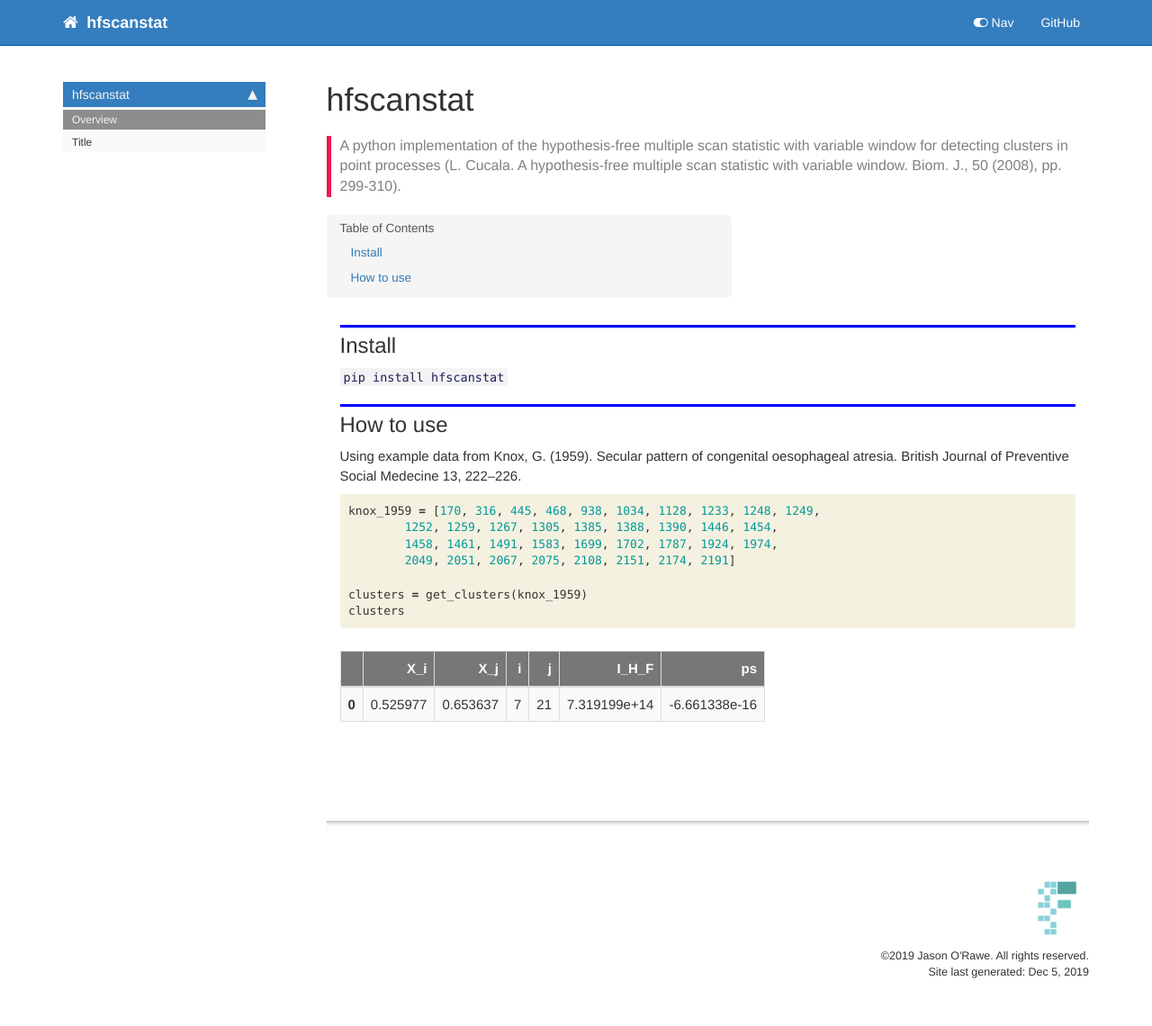
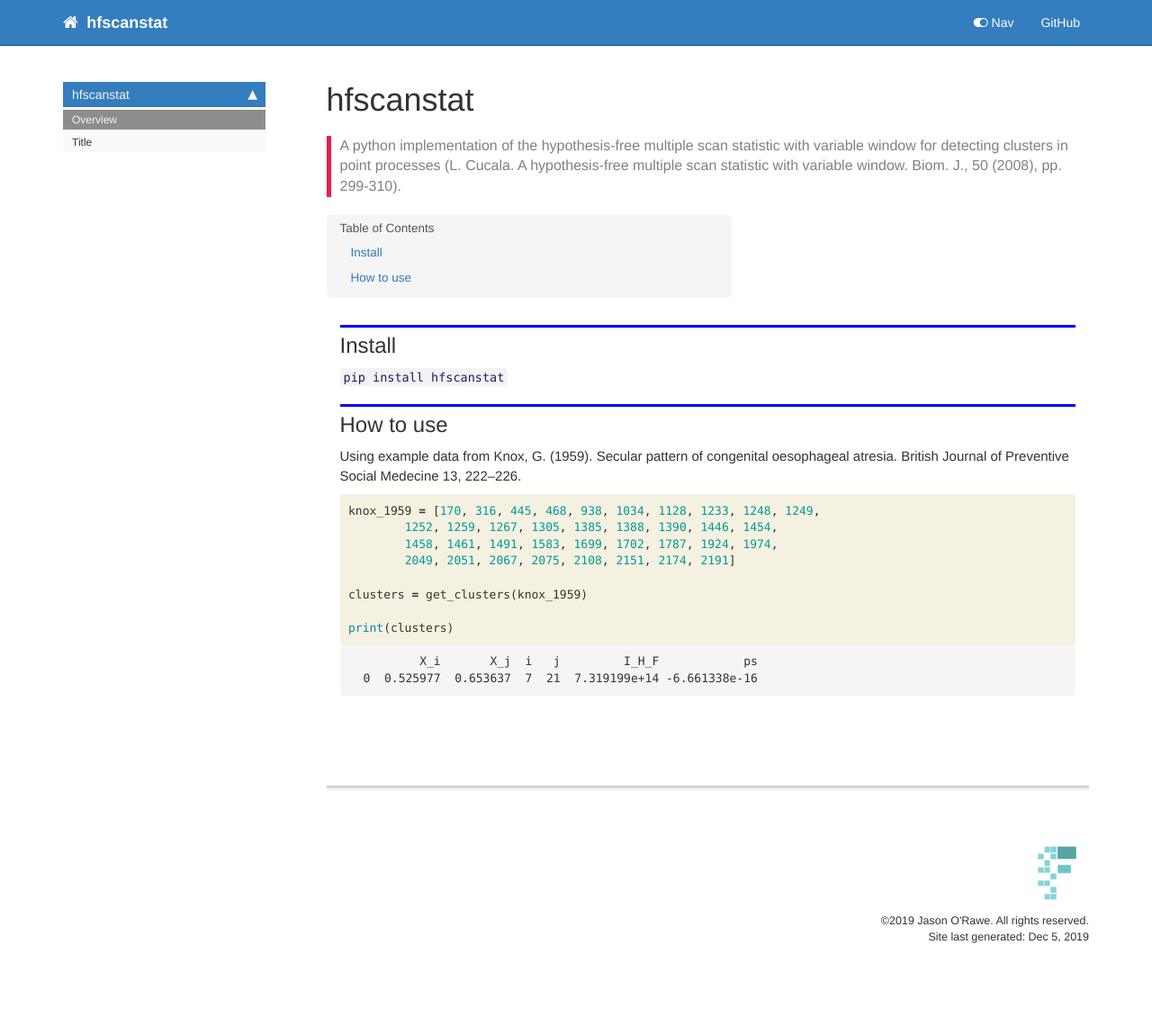
Before and after one commit to jazon33y/hfscanstat, a Jekyll site: the page built from docs/index.html, in a window 1280 px wide. Shown: the whole page at 90% size. Built offline with Jekyll 4.4.1, drawn with Linux system fonts in a browser that asks for light colours; nearby versions of some CDN libraries; comment, search, counter and statistics services are not loaded; after the commit the page ends 1101 px from its top, so only the background shows below that.

Commit message:
update docs

```diff
--- a/docs/index.html
+++ b/docs/index.html
@@ -58,7 +58,8 @@ summary: "A python implementation of the hypothesis-free multiple scan statistic
         <span class="mi">2049</span><span class="p">,</span> <span class="mi">2051</span><span class="p">,</span> <span class="mi">2067</span><span class="p">,</span> <span class="mi">2075</span><span class="p">,</span> <span class="mi">2108</span><span class="p">,</span> <span class="mi">2151</span><span class="p">,</span> <span class="mi">2174</span><span class="p">,</span> <span class="mi">2191</span><span class="p">]</span>
 
 <span class="n">clusters</span> <span class="o">=</span> <span class="n">get_clusters</span><span class="p">(</span><span class="n">knox_1959</span><span class="p">)</span>
-<span class="n">clusters</span>
+
+<span class="nb">print</span><span class="p">(</span><span class="n">clusters</span><span class="p">)</span>
 </pre></div>
 
     </div>
@@ -70,49 +71,11 @@ summary: "A python implementation of the hypothesis-free multiple scan statistic
 
 <div class="output_area">
 
-
-<div class="output_html rendered_html output_subarea output_execute_result">
-<div>
-<style scoped>
-    .dataframe tbody tr th:only-of-type {
-        vertical-align: middle;
-    }
-
-    .dataframe tbody tr th {
-        vertical-align: top;
-    }
-
-    .dataframe thead th {
-        text-align: right;
-    }
-</style>
-<table border="1" class="dataframe">
-  <thead>
-    <tr style="text-align: right;">
-      <th></th>
-      <th>X_i</th>
-      <th>X_j</th>
-      <th>i</th>
-      <th>j</th>
-      <th>I_H_F</th>
-      <th>ps</th>
-    </tr>
-  </thead>
-  <tbody>
-    <tr>
-      <th>0</th>
-      <td>0.525977</td>
-      <td>0.653637</td>
-      <td>7</td>
-      <td>21</td>
-      <td>7.319199e+14</td>
-      <td>-6.661338e-16</td>
-    </tr>
-  </tbody>
-</table>
+<div class="output_subarea output_stream output_stdout output_text">
+<pre>        X_i       X_j  i   j         I_H_F            ps
+0  0.525977  0.653637  7  21  7.319199e+14 -6.661338e-16
+</pre>
 </div>
-</div>
-
 </div>
 
 </div>
```
Also changed, not shown: README.md, 1 other file.
